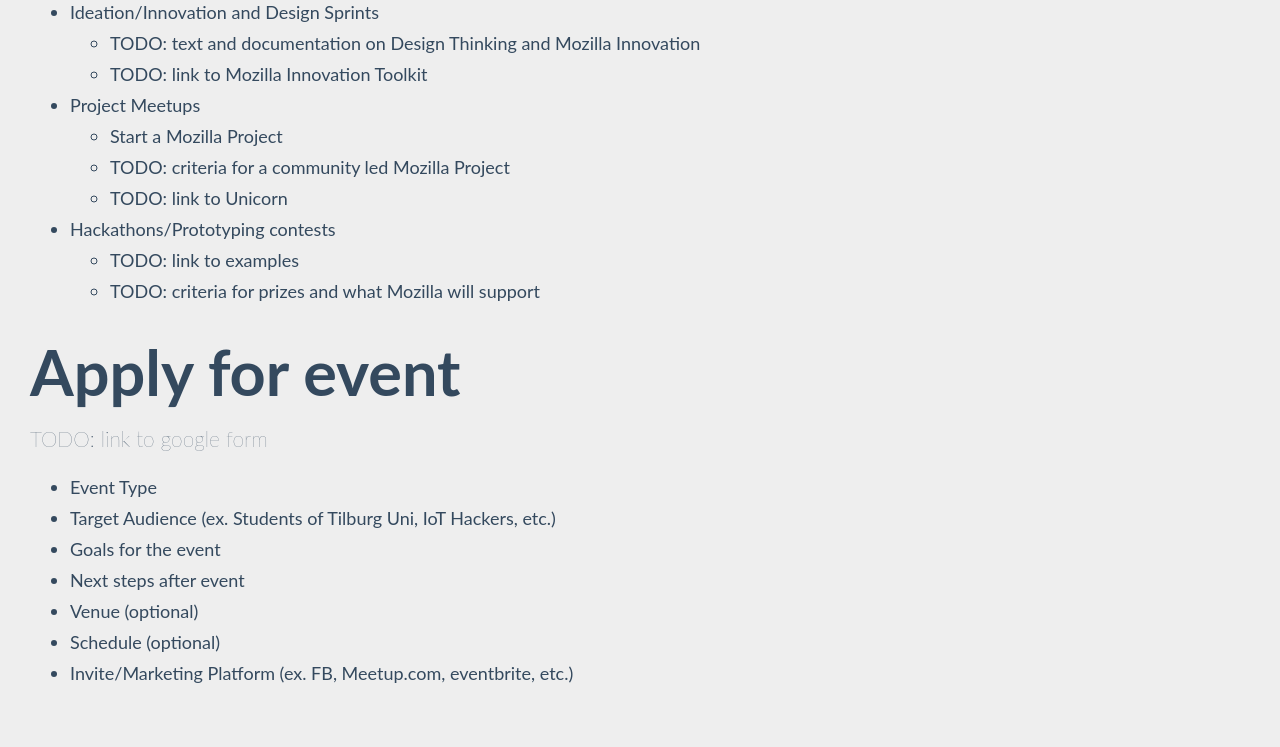
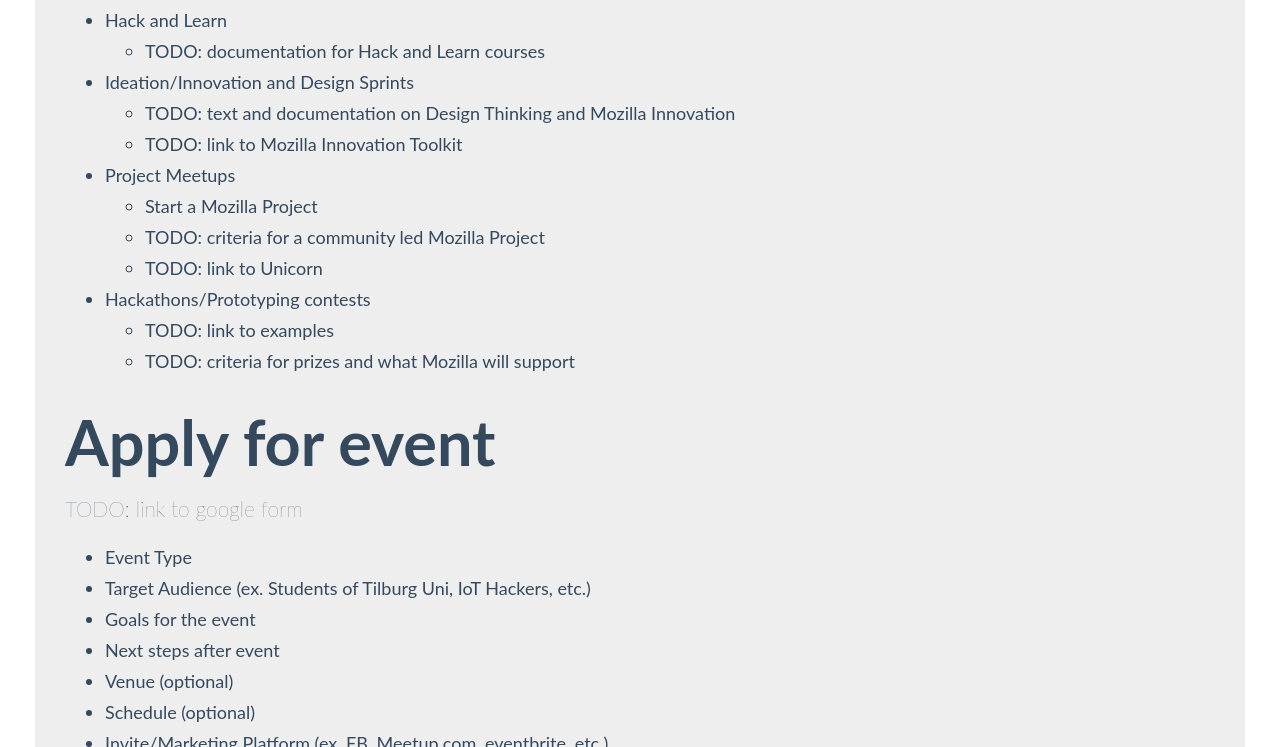
Before and after one commit to mozilla/connected-devices, a website: page site/getting-started.html in a window 1280 px wide. Shown: the part 506-1253 px from the top of the page. Drawn offline with Linux system fonts and the light colour scheme; a web font is replaced by a local one.

Commit message:
adding custom css

```diff
--- /dev/null
+++ b/site/css/custom.css
@@ -0,0 +1,4 @@
+#content {
+  margin: 70px 35px;
+  border-radius: 7px;
+}
--- a/site/getting-started.html
+++ b/site/getting-started.html
@@ -8,6 +8,7 @@
     <link rel="shortcut icon" href="./img/favicon.ico">
     <link href="./css/bootstrap.min.css" rel="stylesheet">
     <link href="./css/flat-ui.css" rel="stylesheet">
+    <link href="./css/custom.css" rel="stylesheet">
   </head>
   <body>
     <div class="navbar navbar-default navbar-fixed-top" role="navigation">
@@ -24,7 +25,7 @@
         </div><!--/.nav-collapse -->
       </div>
     </div>
-    <div class="jumbotron">
+    <div id="content" class="jumbotron">
 <h1 id="connecteddevicesevents">Connected Devices Events</h1>
 
 <h2 id="gettingstarted">Getting Started</h2>
```
Also changed, not shown: 1 other file.
